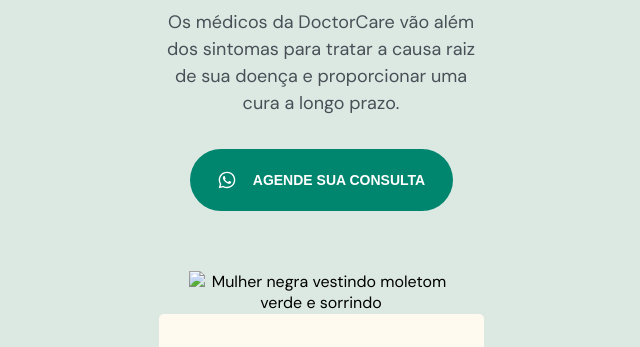
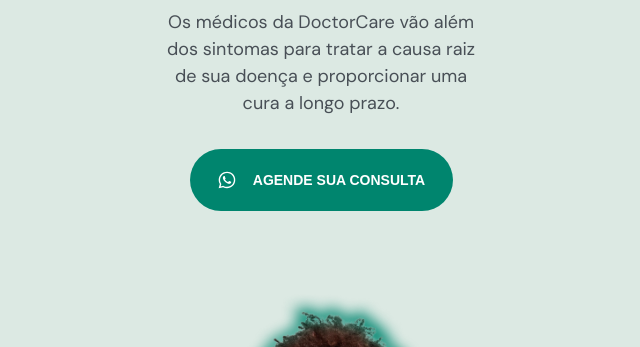
Before and after one commit to JacksonPandolfo/DoctorCare-NLW, a plain HTML site: page index.html in a window 1280 px wide. Shown: the part 298-645 px from the top of the page, without its empty margins (319-959 px from the left). Drawn offline with nearby package versions, Linux system fonts and the light colour scheme; the site is published under a folder, as on GitHub Pages, so addresses that start at the root find nothing.

Commit message:
Update index.html

```diff
--- a/index.html
+++ b/index.html
@@ -247,7 +247,7 @@
             Agende sua consulta
           </button>
           <img
-            src="/assets/FotoMulher.png"
+            src="assets/FotoMulher.png"
             alt="Mulher negra vestindo moletom verde e sorrindo"
           />
         </div>
```
